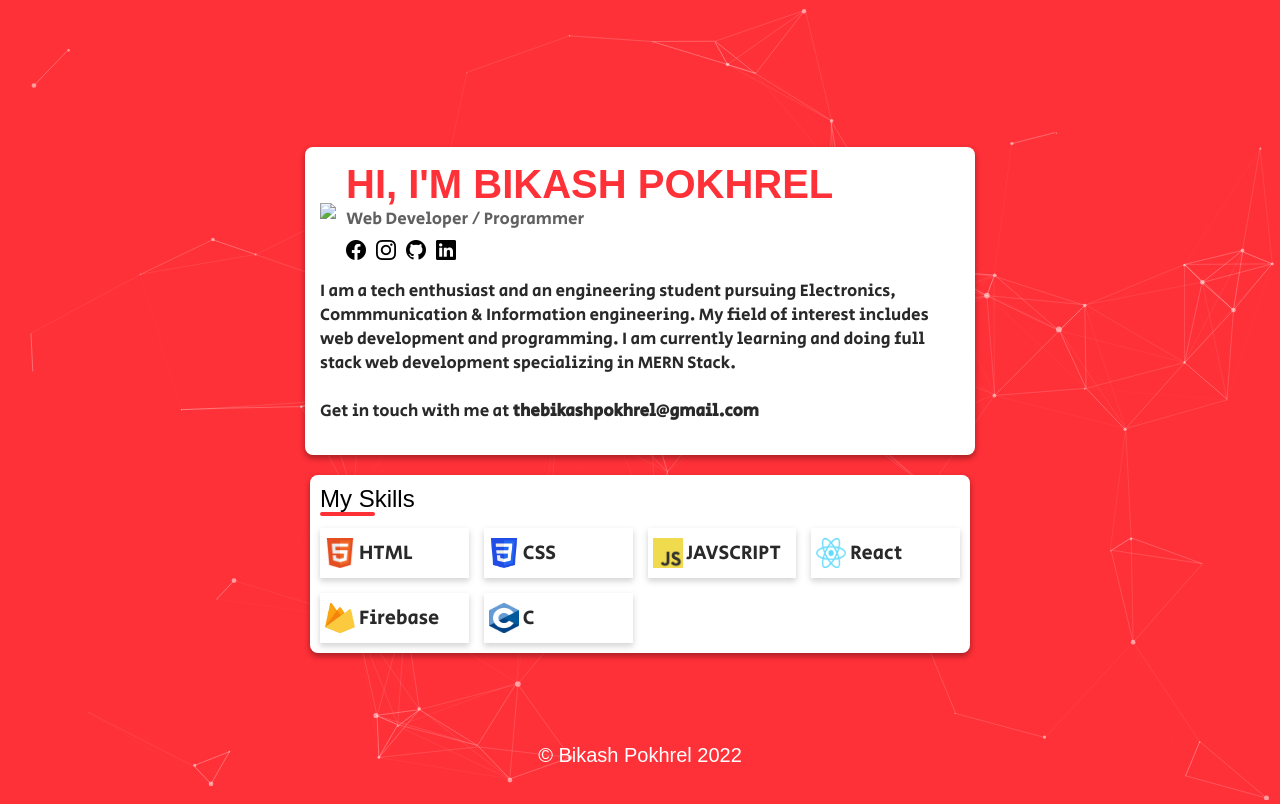
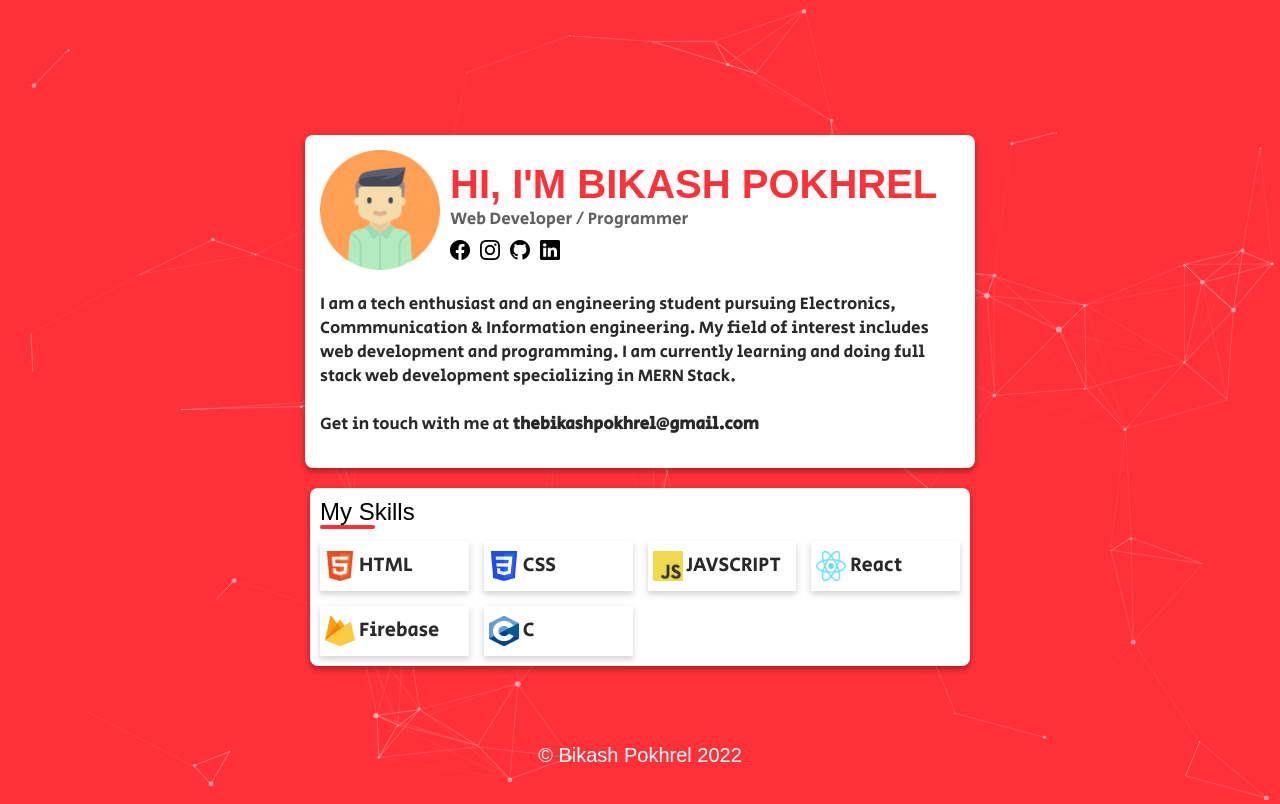
Before and after one commit to thebikashpokhrel/thebikashpokhrel.github.io, a plain HTML site: page index.html in a window 1280 px wide. Drawn offline with nearby package versions, Linux system fonts and the light colour scheme; a web font is replaced by a local one.

Commit message:
minor change

```diff
--- a/index.html
+++ b/index.html
@@ -14,7 +14,7 @@
     <div class="flex-layout">
         <div class="card intro-card">
             <div class="profile">
-                <div class="profile-img" ><img src="image/profile.png"/></div>
+                <div class="profile-img" ><img src="images/profile.png"/></div>
                 <div class="profile-txt">
                     <h1 class="intro-title">HI, I'M BIKASH POKHREL</h1>
                     <p class="intro-sub">Web Developer / Programmer</p>
```
